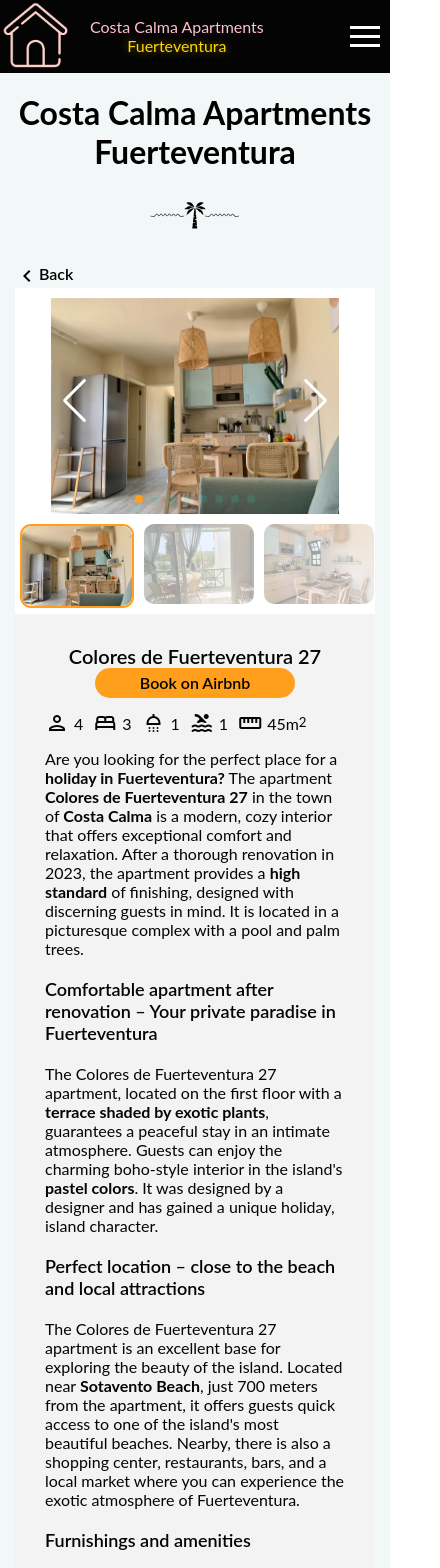
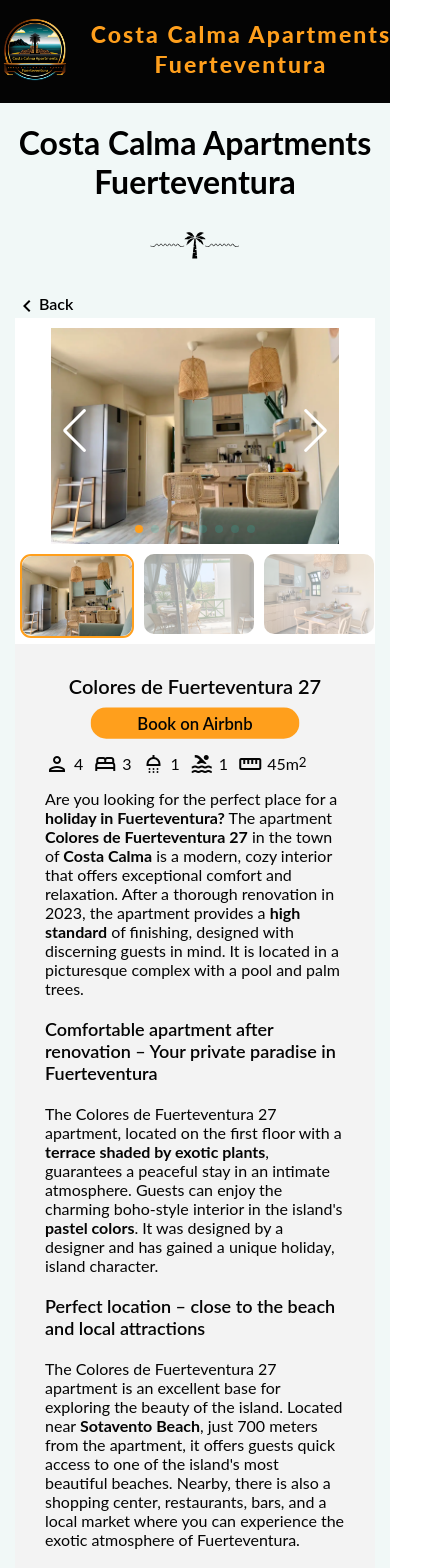
Before and after one commit to s18840/apartments-fue, a React (Create React App) app in the folder apartments-fue/: page /colores_de_fuerteventura_27 in a window 390 px wide. Shown: the top 1568 px of the page, 440 px wide, since content can reach past the window. Built offline with nearby package versions, Linux system fonts and the light colour scheme.

Commit message:
Logo replaced and general fixes

```diff
--- a/apartments-fue/src/components/Header.js
+++ b/apartments-fue/src/components/Header.js
@@ -1,7 +1,8 @@
 import { useTranslation } from "react-i18next";
 import "../styles/Header.scss";
 import "../styles/styles.scss";
-import logo from "../assets/home.png";
+import logo from "../assets/logo3.png";
+import logo_title from "../assets/logo3_title.png";
 import { useEffect, useState } from 'react';
 import i18n from 'i18next';
 import { useNavigate } from 'react-router-dom';
@@ -65,8 +66,9 @@ function Header() {
                     <img src={logo} alt="Costa Calma Apartments" />
                 </div>
                 <div className="title">
-                    <div className="pink">Costa Calma Apartments</div>
-                    <div className="golden">Fuerteventura</div>
+                    <div className="logo_title">
+                        <img src={logo_title} alt="Costa Calma Apartments" />
+                    </div>
                 </div>
             </div>
 
--- a/apartments-fue/src/components/Map23.js
+++ b/apartments-fue/src/components/Map23.js
@@ -16,7 +16,7 @@ function Map23() {
   const iframeHeight = isMobileDevice ? "300" : "450";
 
   return (
-    <div style={{ width: '100%', height: '450px', border: '0' }}>
+    <div className="map" style={{ width: '100%', height: '450px', border: '0' }}>
       <iframe
         src="https://www.google.com/maps/embed?pb=!1m14!1m8!1m3!1d1091.1094905382247!2d-14.221792!3d28.170936!3m2!1i1024!2i768!4f13.1!3m3!1m2!1s0xc479de6c4eec7eb%3A0x2750dfc46e2ead49!2s27%20Colores%20de%20Fuerteventura!5e1!3m2!1spl!2spl!4v1724836092024!5m2!1spl!2spl"
         width={iframeWidth}
--- a/apartments-fue/src/components/Map27.js
+++ b/apartments-fue/src/components/Map27.js
@@ -16,7 +16,7 @@ function Map27() {
   const iframeHeight = isMobileDevice ? "300" : "450";
 
   return (
-    <div style={{ width: "100%", height: "450px", border: "0" }}>
+    <div className="map" style={{ width: "100%", height: "450px", border: "0" }}>
       <iframe
         src="https://www.google.com/maps/embed?pb=!1m14!1m8!1m3!1d1091.1094905382247!2d-14.221792!3d28.170936!3m2!1i1024!2i768!4f13.1!3m3!1m2!1s0xc479dbab87a8d25%3A0x4308c4573d8e01e1!2sApartament%2023%20-%20Colores%20de%20Fuerteventura%202!5e1!3m2!1spl!2spl!4v1724836381305!5m2!1spl!2spl"
         width={iframeWidth}
--- a/apartments-fue/src/components/Sightseeing.js
+++ b/apartments-fue/src/components/Sightseeing.js
@@ -158,6 +158,7 @@ function Sightseeing(props) {
           }}
         />
       </div>
+      <p>{t("Place_select")}</p>
       <div className="sightseeing-container">
         <MapContainer
           center={[28.334794, -14.16182]}
@@ -201,7 +202,7 @@ function Sightseeing(props) {
               <p className="description">{t(selectedPlace.description)}</p>
             </>
           ) : (
-            <p>Select a place on the map to see details.</p>
+            <p>{t("Place_select")}</p>
           )}
         </div>
       </div>
--- a/apartments-fue/src/i18n/config.ts
+++ b/apartments-fue/src/i18n/config.ts
@@ -94,6 +94,7 @@ i18n
             Fuerteventura_description: "<strong>{{island.props.children}}</strong> as one of the oldest Canary Islands offers plenty of attractions.<br /><br />Visit <strong>{{park.props.children}}</strong>, where you can admire vast dunes and picturesque landscapes, or <strong>{{oasis.props.children}}</strong> – a unique zoo and botanical garden. Don't miss <strong>{{cotillo.props.children}}</strong> – a charming fishing village with beautiful beaches and an 18th-century fortress. Discover the amazing beaches of <strong>{{sotavento.props.children}}</strong> and <strong>{{cofete.props.children}}</strong>, where nature amazes with its wild beauty. Visit <strong>{{ajuy.props.children}}</strong> – prehistoric caves, one of the oldest parts of the island. <strong>{{island.props.children}}</strong> is also a paradise for water sports enthusiasts – from surfing to diving.",
             Climate: "Climate",
             CostaCalma: "Costa Calma",
+            Place_select: "Select a place on the map to learn more."
         },
       },
       pl: {
@@ -164,6 +165,7 @@ i18n
             Fuerteventura_description: "<strong>{{island.props.children}}</strong> jako jedna z najstarszych wysp Kanaryjskich oferuje mnóstwo atrakcji.<br /><br />Odwiedź <strong>{{park.props.children}}</strong>, gdzie możesz podziwiać ogromne wydmy i malownicze krajobrazy, albo <strong>{{oasis.props.children}}</strong> – wyjątkowy ogród zoologiczny i botaniczny. Nie przegap <strong>{{cotillo.props.children}}</strong> – uroczą wioskę rybacką z pięknymi plażami i XVIII-wieczną fortecą. Odkryj niesamowite plaże <strong>{{sotavento.props.children}}</strong> i <strong>{{cofete.props.children}}</strong>, gdzie natura zachwyca swoją dzikością. Odwiedź <strong>{{ajuy.props.children}}</strong> – prehistoryczne jaskinie, jedną z najstarszych części wyspy. <strong>{{island.props.children}}</strong> to również raj dla miłośników sportów wodnych – od surfingu po nurkowanie.",
             Climate: "Klimat",
             CostaCalma: "Costa Calma",
+            Place_select: "Wybierz miejsce na mapie, aby dowiedzieć się więcej."
         },
       },
       de: {
@@ -234,7 +236,7 @@ i18n
             Fuerteventura_description: "<strong>{{island.props.children}}</strong> als eine der ältesten Kanarischen Inseln bietet viele Attraktionen.<br /><br />Besuchen Sie <strong>{{park.props.children}}</strong>, wo Sie riesige Dünen und malerische Landschaften bewundern können, oder <strong>{{oasis.props.children}}</strong> – einen einzigartigen Zoo und botanischen Garten. Verpassen Sie nicht <strong>{{cotillo.props.children}}</strong> – ein charmantes Fischerdorf mit schönen Stränden und einer Festung aus dem 18. Jahrhundert. Entdecken Sie die beeindruckenden Strände von <strong>{{sotavento.props.children}}</strong> und <strong>{{cofete.props.children}}</strong>, wo die Natur mit ihrer wilden Schönheit beeindruckt. Besuchen Sie <strong>{{ajuy.props.children}}</strong> – prähistorische Höhlen, die zu den ältesten Teilen der Insel gehören. <strong>{{island.props.children}}</strong> ist auch ein Paradies für Wassersportbegeisterte – vom Surfen bis zum Tauchen.",
             Climate: "Klima",
             CostaCalma: "Costa Calma",
-
+            Place_select: "Wählen Sie einen Ort auf der Karte aus, um mehr zu erfahren."
           },
       },
       es: {
@@ -305,6 +307,7 @@ i18n
             Fuerteventura_description: "<strong>{{island.props.children}}</strong> como una de las islas más antiguas de Canarias ofrece muchas atracciones.<br /><br />Visita <strong>{{park.props.children}}</strong>, donde puedes admirar vastas dunas y paisajes pintorescos, o <strong>{{oasis.props.children}}</strong> – un zoológico y jardín botánico único. No te pierdas <strong>{{cotillo.props.children}}</strong> – un encantador pueblo de pescadores con hermosas playas y una fortaleza del siglo XVIII. Descubre las impresionantes playas de <strong>{{sotavento.props.children}}</strong> y <strong>{{cofete.props.children}}</strong>, donde la naturaleza sorprende con su belleza salvaje. Visita <strong>{{ajuy.props.children}}</strong> – cuevas prehistóricas, una de las partes más antiguas de la isla. <strong>{{island.props.children}}</strong> también es un paraíso para los amantes de los deportes acuáticos – desde el surf hasta el buceo.",
             Climate: "Clima",
             CostaCalma: "Costa Calma",
+            Place_select: "Seleccione una ubicación en el mapa para obtener más información."
           },
       },
     },
--- a/apartments-fue/src/styles/Apartment.scss
+++ b/apartments-fue/src/styles/Apartment.scss
@@ -1,4 +1,20 @@
 @import "styles";
+
+@keyframes pulse {
+  0% {
+    transform: scale(1);
+  }
+  30% {
+    transform: scale(1.1);
+  }
+  50% {
+    transform: scale(1);
+  }
+  80% {
+    transform: scale(1);
+  }
+}
+
 .apartment-container {
   padding: 20px 50px;
 
@@ -132,13 +148,26 @@
     background-color: $grey;
     padding: 30px;
 
+    @media screen and (max-width: 768px) {
+      padding: 30px 30px 0 30px;
+    }
+    @media screen and (max-width: 480px) {
+      padding: 30px 30px 0 30px;
+    }
+
     .apartment-header-container {
       width: 100%;
       display: flex;
       justify-content: space-between;
       align-items: center;
 
-      @media screen and (max-width: 767px) {
+      @media screen and (max-width: 768px) {
+        gap: 10px;
+        flex-direction: column;
+      }
+
+      @media screen and (max-width: 480px) {
+        gap: 10px;
         flex-direction: column;
       }
 
@@ -156,6 +185,7 @@
         display: flex;
         justify-content: center;
         align-items: center;
+        animation: pulse 1s infinite;
 
         &:hover {
           background-color: $black;
@@ -217,16 +247,24 @@
       display: flex;
       width: 100%;
       align-items: center;
+
       @media screen and (max-width: 1024px) {
         flex-direction: column;
+        gap: 20px;
       }
 
       @media screen and (max-width: 768px) {
         flex-direction: column;
+        gap: 20px;
       }
 
       @media screen and (max-width: 480px) {
         flex-direction: column;
+        gap: 20px;
+        .map{
+          height: 300px !important;
+          padding-bottom: 10px;
+        }
       }
     }
 
@@ -289,6 +327,15 @@
     width: 100%;
     align-items: center;
     justify-content: space-between;
+    @media screen and (max-width: 768px) {
+      gap: 10px;
+      flex-direction: column;
+    }
+
+    @media screen and (max-width: 480px) {
+      gap: 10px;
+      flex-direction: column;
+    }
 
     .airbnb-button {
       width: 200px;
@@ -299,6 +346,7 @@
       display: flex;
       justify-content: center;
       align-items: center;
+      animation: pulse 1s infinite;
 
       &:hover {
         background-color: $black;
@@ -328,6 +376,14 @@
     flex-direction: column;
     align-items: start;
     gap: 20px;
+    @media screen and (max-width: 768px) {
+      gap: 0;
+    }
+
+    @media screen and (max-width: 480px) {
+      gap: 0;
+    }
+
 
     .text {
       margin: 0px;
--- a/apartments-fue/src/styles/Header.scss
+++ b/apartments-fue/src/styles/Header.scss
@@ -14,7 +14,7 @@
         cursor: pointer;
         .logo {
             img {
-                max-width: 50px;
+                max-width: 100px;
                 height: auto;
                 @media screen and (max-width: 768px) {
                     max-width: 150px;
```
Also changed, not shown: apartments-fue/src/assets/logo3.png (added), apartments-fue/src/assets/logo3_title.png (added).
